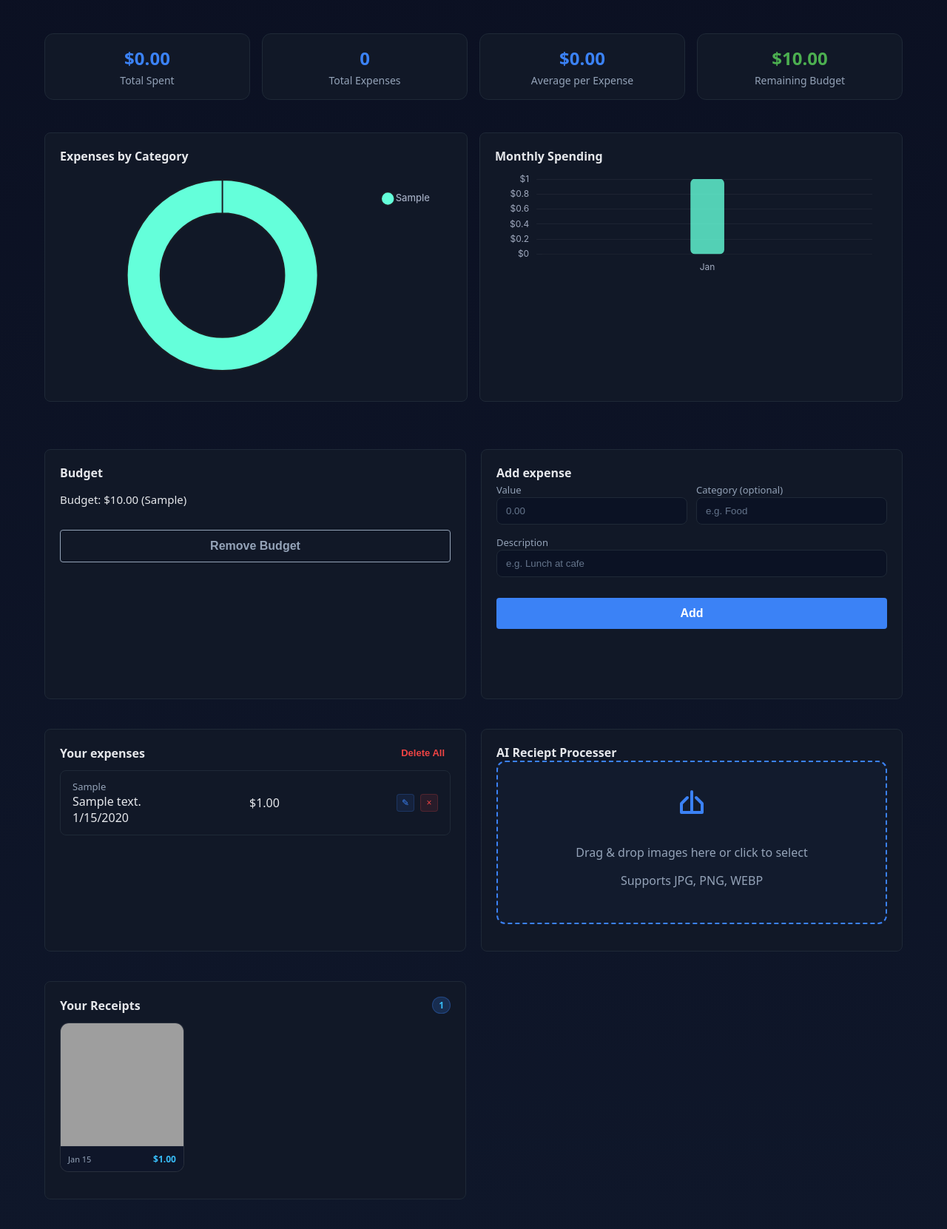
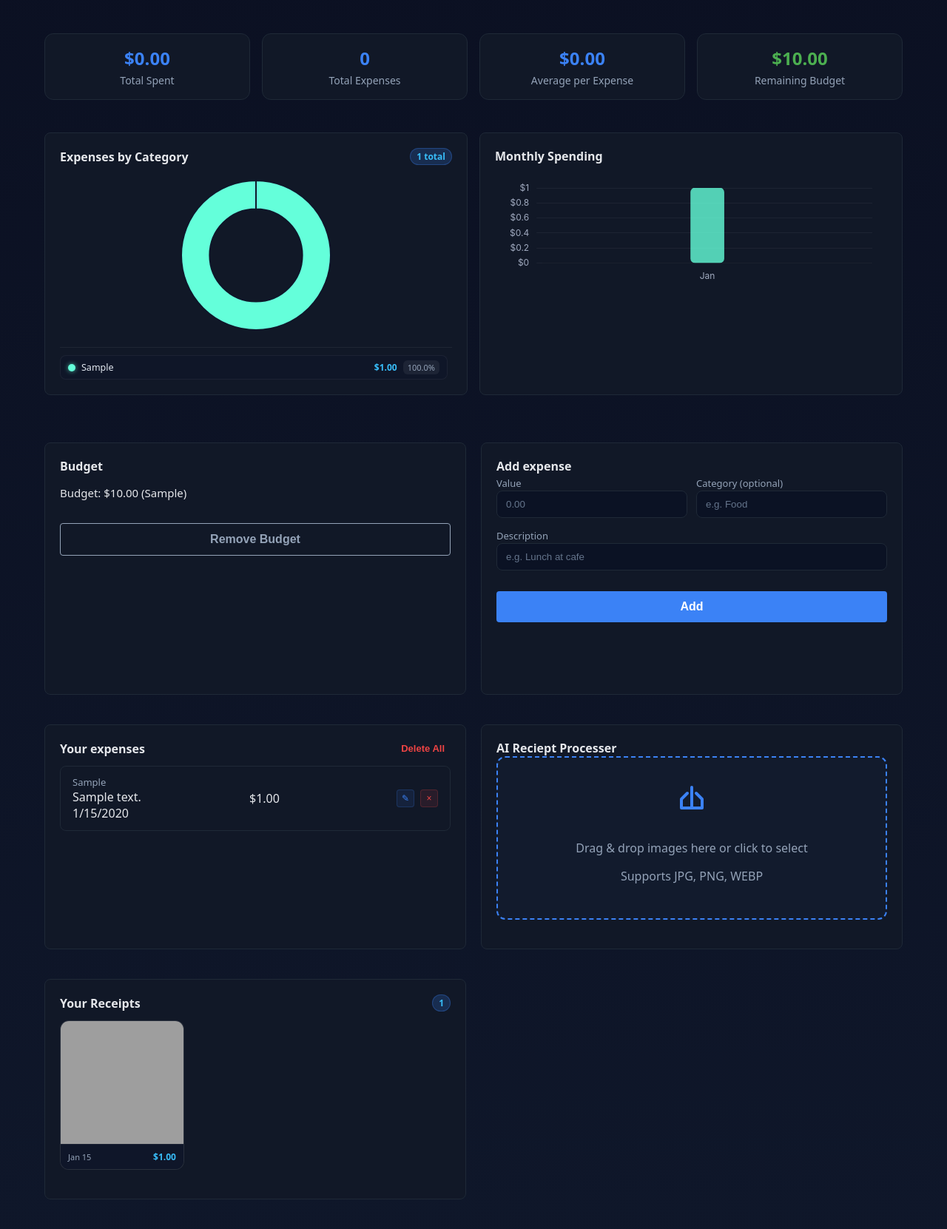
Before and after one commit to Abdullah-E63s/Expense-Manager, a Flask app: page /dashboard in a window 1280 px wide. Shown: the part 158-1819 px from the top of the page at 74% size. Run offline with Flask 3, Linux system fonts and the light colour scheme; the visitor is signed in with stand-in values (Sample User, id 1); tables that the repository leaves empty hold one stand-in row (values such as "Sample post"); grey boxes marked "Sample" are stand-in pictures; some libraries are stand-ins or nearby versions; grey boxes are pictures that could not be loaded.

Commit message:
feat: custom scrollable category legend supporting 100+ categories with percentages and hover highlighting

```diff
--- a/static/css/style.css
+++ b/static/css/style.css
@@ -610,6 +610,115 @@ textarea::placeholder {
   gap: 16px;
   margin-bottom: 24px;
   min-height: 0;
+}
+
+.category-chart-layout {
+  display: flex;
+  flex-direction: column;
+  gap: 14px;
+  width: 100%;
+}
+
+.donut-canvas-wrap {
+  position: relative;
+  width: 100%;
+  height: 220px;
+  display: flex;
+  align-items: center;
+  justify-content: center;
+}
+
+.category-legend-list {
+  display: flex;
+  flex-direction: column;
+  gap: 6px;
+  max-height: 180px;
+  overflow-y: auto;
+  padding-right: 6px;
+  border-top: 1px solid rgba(255, 255, 255, 0.06);
+  padding-top: 10px;
+}
+
+/* Custom sleek scrollbar for legend */
+.category-legend-list::-webkit-scrollbar {
+  width: 5px;
+}
+
+.category-legend-list::-webkit-scrollbar-track {
+  background: rgba(255, 255, 255, 0.03);
+  border-radius: 4px;
+}
+
+.category-legend-list::-webkit-scrollbar-thumb {
+  background: rgba(59, 130, 246, 0.4);
+  border-radius: 4px;
+}
+
+.category-legend-list::-webkit-scrollbar-thumb:hover {
+  background: rgba(59, 130, 246, 0.7);
+}
+
+.category-legend-item {
+  display: flex;
+  align-items: center;
+  justify-content: space-between;
+  padding: 6px 10px;
+  background: rgba(15, 23, 42, 0.6);
+  border: 1px solid rgba(255, 255, 255, 0.05);
+  border-radius: 8px;
+  transition: all 0.15s ease;
+  cursor: pointer;
+}
+
+.category-legend-item:hover {
+  background: rgba(59, 130, 246, 0.15);
+  border-color: rgba(59, 130, 246, 0.35);
+  transform: translateX(2px);
+}
+
+.category-legend-left {
+  display: flex;
+  align-items: center;
+  gap: 8px;
+  min-width: 0;
+  flex: 1;
+}
+
+.category-color-dot {
+  width: 10px;
+  height: 10px;
+  min-width: 10px;
+  border-radius: 50%;
+  display: inline-block;
+}
+
+.category-legend-name {
+  font-size: 12.5px;
+  font-weight: 500;
+  color: #e2e8f0;
+  white-space: nowrap;
+  overflow: hidden;
+  text-overflow: ellipsis;
+}
+
+.category-legend-right {
+  display: flex;
+  align-items: center;
+  gap: 8px;
+  font-size: 12px;
+}
+
+.category-legend-amount {
+  font-weight: 700;
+  color: #38bdf8;
+}
+
+.category-legend-pct {
+  font-size: 11px;
+  color: #94a3b8;
+  background: rgba(255, 255, 255, 0.06);
+  padding: 2px 6px;
+  border-radius: 6px;
 }
 
 .panel {
--- a/static/javascript/dashboard.js
+++ b/static/javascript/dashboard.js
@@ -478,9 +478,11 @@ document.addEventListener('DOMContentLoaded', function () {
         updateMonthlyChart(chartData.byMonth);
     }
 
-    // Update the category chart
+    // Update the category chart and render custom scrollable legend
     function updateCategoryChart(categories) {
         const ctx = document.getElementById('categoryChart')?.getContext('2d');
+        const legendContainer = document.getElementById('custom-category-legend');
+        const badge = document.getElementById('category-count-badge');
         if (!ctx) return;
 
         // Destroy existing chart if it exists
@@ -488,11 +490,25 @@ document.addEventListener('DOMContentLoaded', function () {
         if (existingChartObj) existingChartObj.destroy();
         if (categoryChart) categoryChart.destroy();
 
-        const labels = categories.map(cat => cat.name);
-        const data = categories.map(cat => cat.amount);
+        if (!categories || categories.length === 0) {
+            if (legendContainer) {
+                legendContainer.innerHTML = '<p class="empty-msg" style="padding: 10px 0; text-align: center;">No category expenses yet.</p>';
+            }
+            if (badge) badge.textContent = '';
+            return;
+        }
+
+        // Sort categories by amount descending so top spending is first
+        const sortedCategories = [...categories].sort((a, b) => (parseFloat(b.amount) || 0) - (parseFloat(a.amount) || 0));
+
+        const labels = sortedCategories.map(cat => cat.name || 'Uncategorized');
+        const data = sortedCategories.map(cat => parseFloat(cat.amount) || 0);
+        const totalSum = data.reduce((acc, v) => acc + v, 0) || 1;
         const backgroundColors = generateColors(labels.length);
 
-        const isMobile = window.innerWidth < 768;
+        if (badge) {
+            badge.textContent = `${labels.length} total`;
+        }
 
         categoryChart = new Chart(ctx, {
             type: 'doughnut',
@@ -502,48 +518,82 @@ document.addEventListener('DOMContentLoaded', function () {
                     data: data,
                     backgroundColor: backgroundColors,
                     borderWidth: 2,
-                    borderColor: '#1a1d24', // match dark theme background
-                    hoverOffset: 6
+                    borderColor: '#0f172a', // match dark panel background
+                    hoverOffset: 8
                 }]
             },
             options: {
                 responsive: true,
                 maintainAspectRatio: false,
-                cutout: isMobile ? '58%' : '65%',
+                cutout: '62%',
                 layout: {
-                    padding: isMobile ? 6 : 20
+                    padding: 8
                 },
                 plugins: {
                     legend: {
-                        position: isMobile ? 'bottom' : 'right',
-                        align: isMobile ? 'center' : 'start',
-                        labels: {
-                            color: '#a0aabf',
-                            font: { family: "'Inter', sans-serif", size: isMobile ? 12 : 13, weight: '500' },
-                            padding: isMobile ? 10 : 20,
-                            usePointStyle: true,
-                            pointStyle: 'circle',
-                            boxWidth: 8
-                        }
+                        display: false // Turned off internal canvas legend to eliminate clipping/floating dots
                     },
                     tooltip: {
-                        backgroundColor: 'rgba(26, 29, 36, 0.95)',
-                        titleColor: '#fff',
-                        bodyColor: '#e2e8f0',
+                        backgroundColor: 'rgba(15, 23, 42, 0.96)',
+                        titleColor: '#f8fafc',
+                        bodyColor: '#38bdf8',
                         bodyFont: { size: 14, weight: 'bold' },
-                        borderColor: 'rgba(255,255,255,0.1)',
+                        borderColor: 'rgba(59, 130, 246, 0.4)',
                         borderWidth: 1,
                         padding: 12,
                         boxPadding: 6,
                         callbacks: {
                             label: function (context) {
-                                return ` $${context.raw.toFixed(2)}`;
+                                const val = parseFloat(context.raw) || 0;
+                                const pct = ((val / totalSum) * 100).toFixed(1);
+                                return ` $${val.toFixed(2)} (${pct}%)`;
                             }
                         }
                     }
                 }
             }
         });
+
+        // Render Custom HTML Legend List (Scrollable, supports 1 to 100+ categories with stats)
+        if (legendContainer) {
+            legendContainer.innerHTML = '';
+            sortedCategories.forEach((cat, idx) => {
+                const color = backgroundColors[idx];
+                const amount = parseFloat(cat.amount) || 0;
+                const pct = ((amount / totalSum) * 100).toFixed(1);
+
+                const item = document.createElement('div');
+                item.className = 'category-legend-item';
+                item.setAttribute('role', 'button');
+                item.setAttribute('tabindex', '0');
+                item.innerHTML = `
+                    <div class="category-legend-left">
+                        <span class="category-color-dot" style="background: ${color}; box-shadow: 0 0 6px ${color}aa;"></span>
+                        <span class="category-legend-name" title="${cat.name}">${cat.name}</span>
+                    </div>
+                    <div class="category-legend-right">
+                        <span class="category-legend-amount">$${amount.toFixed(2)}</span>
+                        <span class="category-legend-pct">${pct}%</span>
+                    </div>
+                `;
+
+                // Interactive highlight on hover
+                item.addEventListener('mouseenter', () => {
+                    if (categoryChart) {
+                        categoryChart.setActiveElements([{ datasetIndex: 0, index: idx }]);
+                        categoryChart.update();
+                    }
+                });
+                item.addEventListener('mouseleave', () => {
+                    if (categoryChart) {
+                        categoryChart.setActiveElements([]);
+                        categoryChart.update();
+                    }
+                });
+
+                legendContainer.appendChild(item);
+            });
+        }
     }
 
     // Update the monthly chart
@@ -833,25 +883,35 @@ document.addEventListener('DOMContentLoaded', function () {
 
     // Local message function is removed - using common.js version
 
-    // Generate premium distinct colors for charts
+    // Generate distinct vibrant colors for up to 100+ categories using golden angle distribution
     function generateColors(count) {
-        // High-end UI dashboard palette
-        const premiumPalette = [
+        const basePalette = [
             '#64ffda', // Neon Teal
             '#8b5cf6', // Vivid Purple
             '#f43f5e', // Rose Red
             '#3b82f6', // Bright Blue
+            '#f97316', // Vibrant Orange
             '#eab308', // Sunflower Gold
             '#10b981', // Emerald Green
             '#ec4899', // Pink
-            '#f97316', // Orange
             '#06b6d4', // Cyan
+            '#a855f7', // Violet
+            '#f59e0b', // Amber
+            '#14b8a6', // Teal
+            '#6366f1', // Indigo
+            '#ef4444', // Red
             '#84cc16'  // Lime
         ];
 
         const colors = [];
         for (let i = 0; i < count; i++) {
-            colors.push(premiumPalette[i % premiumPalette.length]);
+            if (i < basePalette.length) {
+                colors.push(basePalette[i]);
+            } else {
+                // Golden ratio angle (137.5 deg) ensures maximum perceptual distinction for 100+ items
+                const hue = (i * 137.5) % 360;
+                colors.push(`hsl(${hue}, 80%, 60%)`);
+            }
         }
         return colors;
     }
--- a/templates/index.html
+++ b/templates/index.html
@@ -67,13 +67,23 @@
         <!-- Charts Section -->
         <div class="charts-section">
             <div class="panel chart-container">
-                <h3>Expenses by Category</h3>
-                <div class="chart-wrapper">
-                    <canvas id="categoryChart"></canvas>
+                <div class="panel-header">
+                    <h3>Expenses by Category</h3>
+                    <span class="badge-count" id="category-count-badge"></span>
+                </div>
+                <div class="category-chart-layout">
+                    <div class="chart-wrapper donut-canvas-wrap">
+                        <canvas id="categoryChart"></canvas>
+                    </div>
+                    <div class="category-legend-list" id="custom-category-legend">
+                        <!-- Populated by JavaScript: Supports 100+ categories with scroll & amounts -->
+                    </div>
                 </div>
             </div>
             <div class="panel chart-container">
-                <h3>Monthly Spending</h3>
+                <div class="panel-header">
+                    <h3>Monthly Spending</h3>
+                </div>
                 <div class="chart-wrapper">
                     <canvas id="monthlyChart"></canvas>
                 </div>
```
